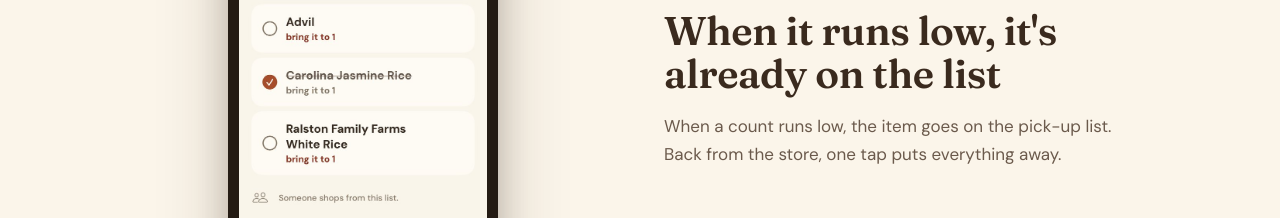
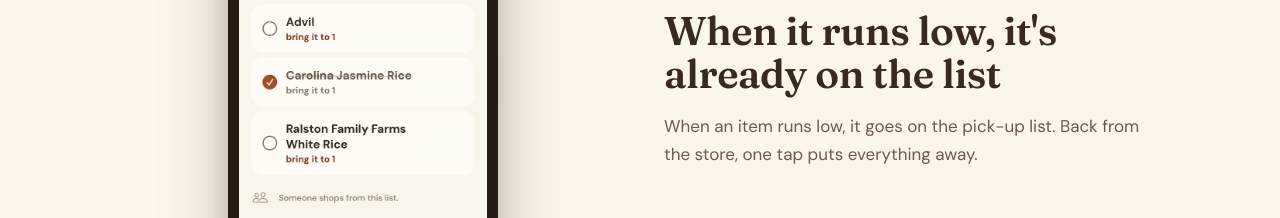
Before and after one commit to shelfinch/shelfinch.github.io, a plain HTML site: page index.html in a window 1280 px wide. Shown: the part 1877-2095 px from the top of the page. Drawn offline with Linux system fonts and the light colour scheme.

Commit message:
Items run low, not counts
Co-Authored-By: Claude Fable 5 <noreply@anthropic.com>
Claude-Session: https://claude.ai/code/session_01CbbXuiWDMzHQGQxSKynuRn

```diff
--- a/index.html
+++ b/index.html
@@ -215,7 +215,7 @@ footer{border-top:1px solid var(--line);padding:28px 0 40px}
     <div class="copy">
       <p class="kicker">The list</p>
       <h2>When it runs low, it's already on the list</h2>
-      <p>When a count runs low, the item goes on the pick-up list. Back from
+      <p>When an item runs low, it goes on the pick-up list. Back from
       the store, one tap puts everything away.</p>
     </div>
     <div class="phone-stage">
```
